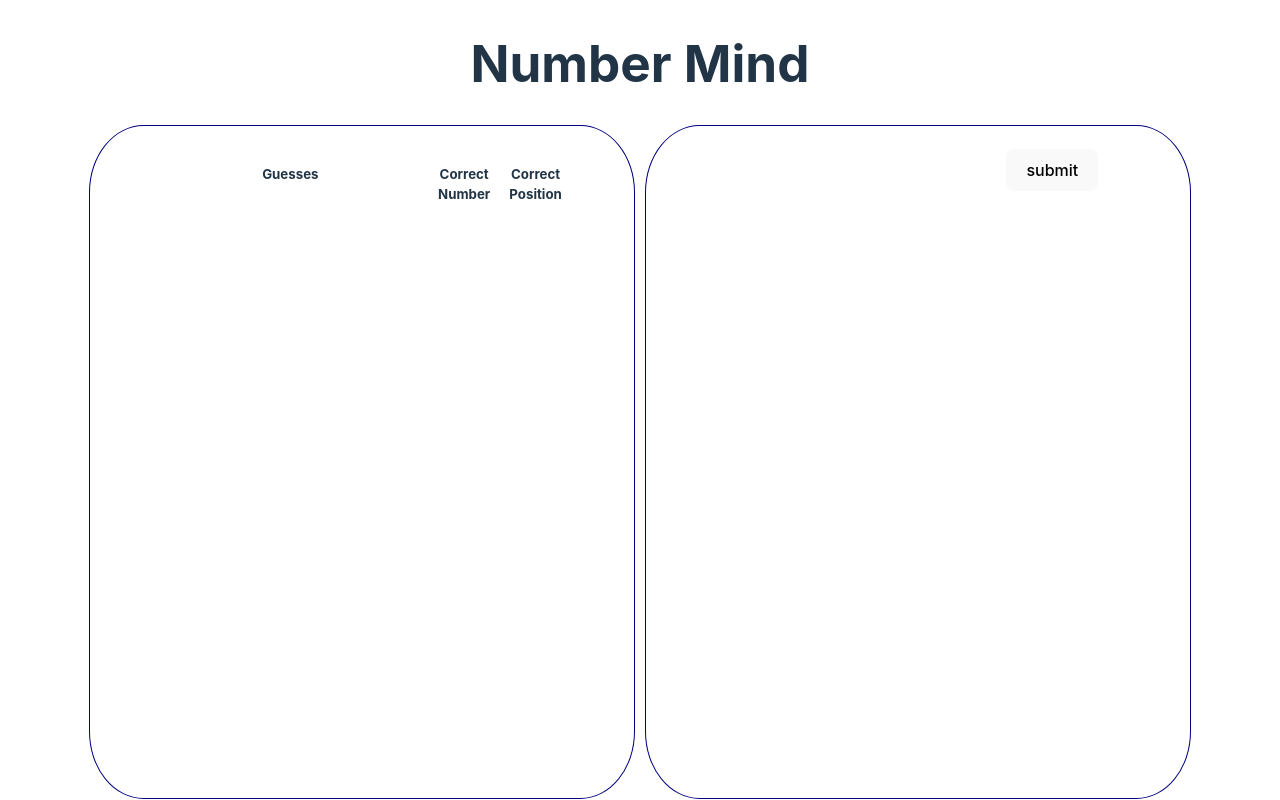
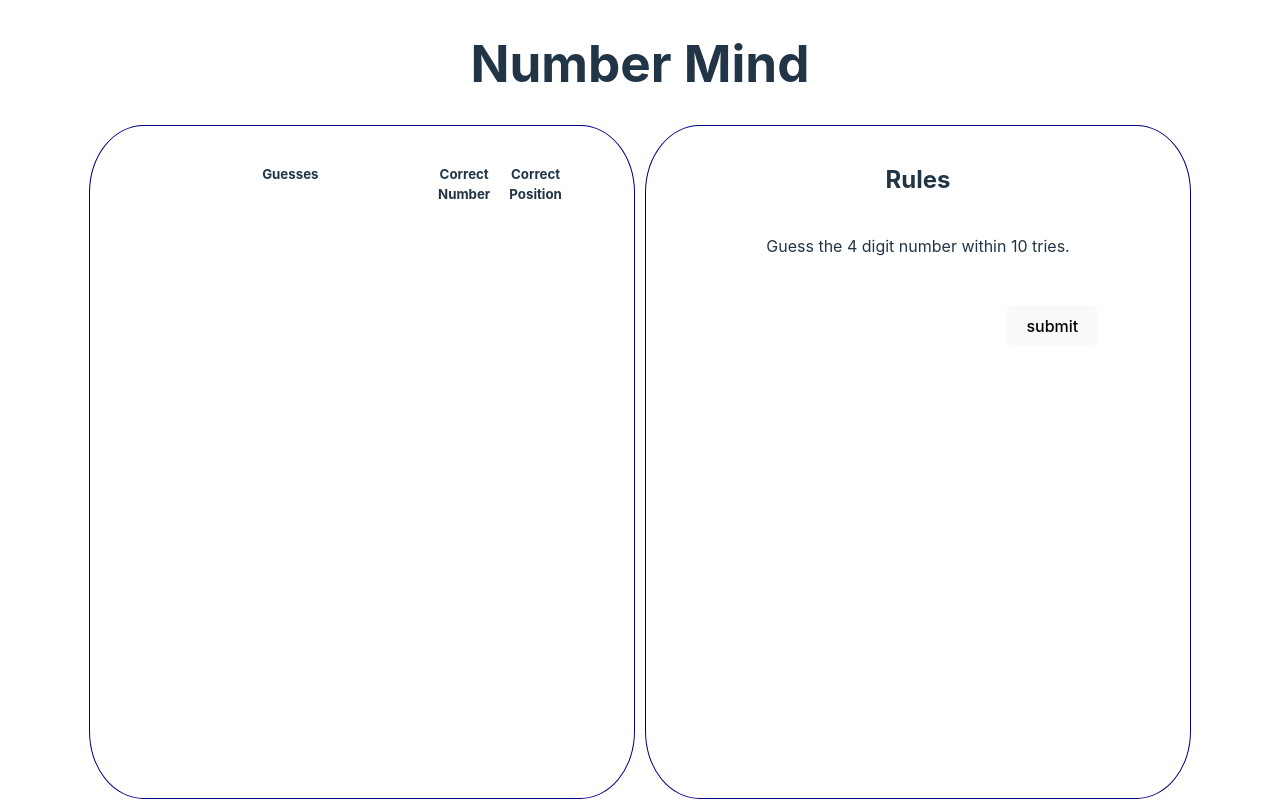
Before and after one commit to xwOOtx/numbermind, a React (Vite) app: page / in a window 1280 px wide. Built offline with nearby package versions, Linux system fonts and the light colour scheme.

Commit message:
added rules

```diff
--- a/src/SubmitDisplay.tsx
+++ b/src/SubmitDisplay.tsx
@@ -71,7 +71,12 @@ const SubmitDisplay = (props: Props) => {
 
   return (
     <div className='display'>
-        <div className='numberInput'>
+      <h2> Rules </h2>
+      <p>
+        Guess the 4 digit number within 10 tries.
+      </p>
+      <br/>
+      <div className='numberInput'>
         <input name="inputOne" maxLength={1} onChange={onInputOneChange} value={inputOne}></input>
         <input name='inputTwo' maxLength={1} onChange={onInputTwoChange} value={inputTwo}></input>
         <input name='inputThree' maxLength={1} onChange={onInputThreeChange} value={inputThree}></input>
```
